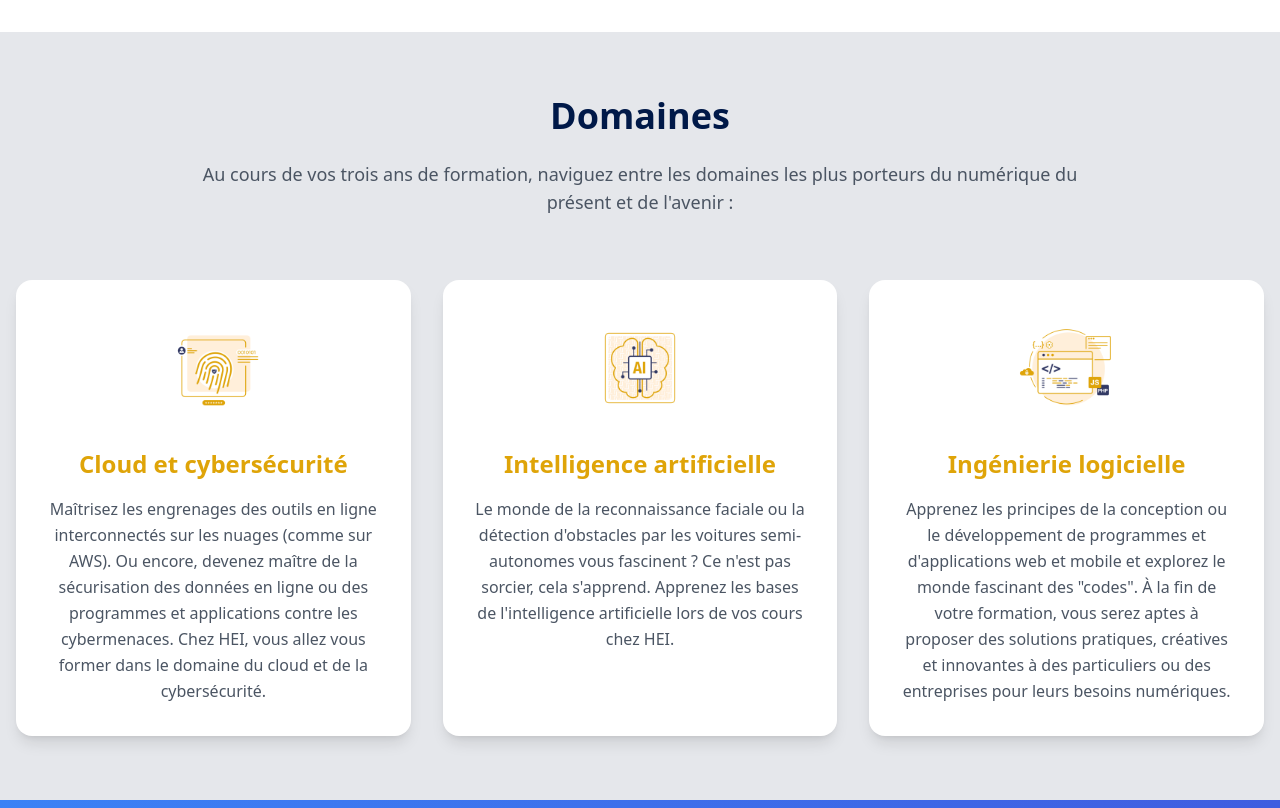
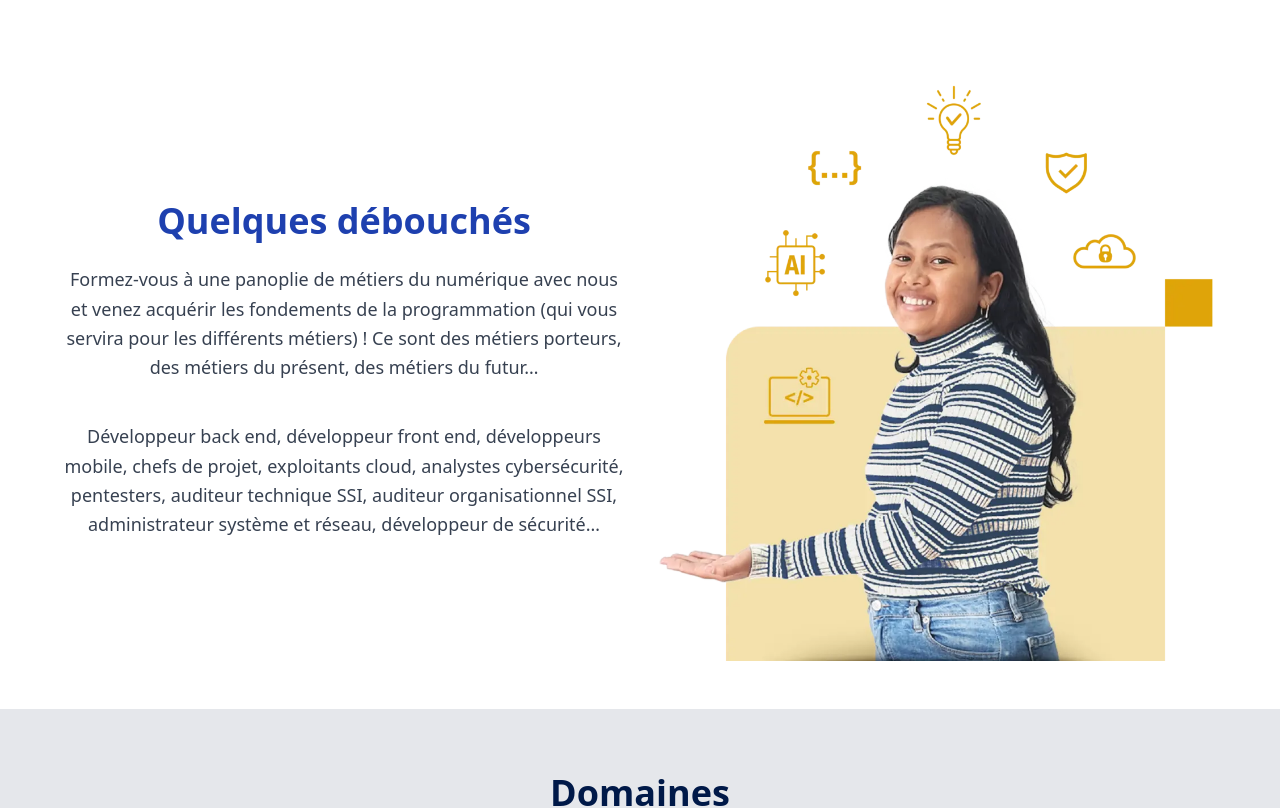
Before and after one commit to nyyanja/Web2-Site-HEI, a React (Vite) app in the folder site-Hei/: page / in a window 1280 px wide. Shown: the top 808 px of the page. Built offline with nearby package versions, Linux system fonts and the light colour scheme.

Commit message:
Feat: Add new section like DeboucheSection.jsx

```diff
--- a/site-Hei/src/App.jsx
+++ b/site-Hei/src/App.jsx
@@ -1,6 +1,7 @@
 
 import './App.css'
 import AdmissionSection from './components/AdmissionSection'
+import DebouchesSection from './components/DeboucheSection'
 import DomainesSection from './components/DomainesSection'
 import Footer from './components/Footer'
 import PartnersSection from './components/PartnersSection'
@@ -11,6 +12,7 @@ function App() {
 
   return (
     <>
+    <DebouchesSection/>
     <DomainesSection/>
     <AdmissionSection/>
     <ProgrammePedagogique/>
--- /dev/null
+++ b/site-Hei/src/components/DeboucheSection.jsx
@@ -0,0 +1,32 @@
+import React from 'react';
+import DebouchesImage from '../assets/images/deboucher.webp'; // Ajustez le nom du fichier
+
+const DebouchesSection = () => {
+  return (
+    <section className="py-12 px-4 sm:px-6 lg:px-8 bg-white">
+      <div className="max-w-6xl mx-auto flex flex-col md:flex-row-reverse gap-8 items-center">
+        {/* Image à droite - flex-row-reverse inverse l'ordre */}
+        <div className="md:w-1/2">
+          <img
+            src={DebouchesImage}
+            alt="Débouchés en numérique"
+            className="w-full h-auto rounded-lg"
+          />
+        </div>
+
+        {/* Texte à gauche */}
+        <div className="md:w-1/2">
+          <h2 className="text-4xl font-bold text-blue-800 mb-6">Quelques débouchés</h2>
+          <p className="text-lg text-gray-700 leading-relaxed">
+            Formez-vous à une panoplie de métiers du numérique avec nous et venez acquérir les fondements de la programmation (qui vous servira pour les différents métiers) ! Ce sont des métiers porteurs, des métiers du présent, des métiers du futur…
+          </p>
+          <p className="text-lg text-gray-700 leading-relaxed mt-10">
+            Développeur back end, développeur front end, développeurs mobile, chefs de projet, exploitants cloud, analystes cybersécurité, pentesters, auditeur technique SSI, auditeur organisationnel SSI, administrateur système et réseau, développeur de sécurité…
+        </p>
+        </div>
+      </div>
+    </section>
+  );
+};
+
+export default DebouchesSection;
```
